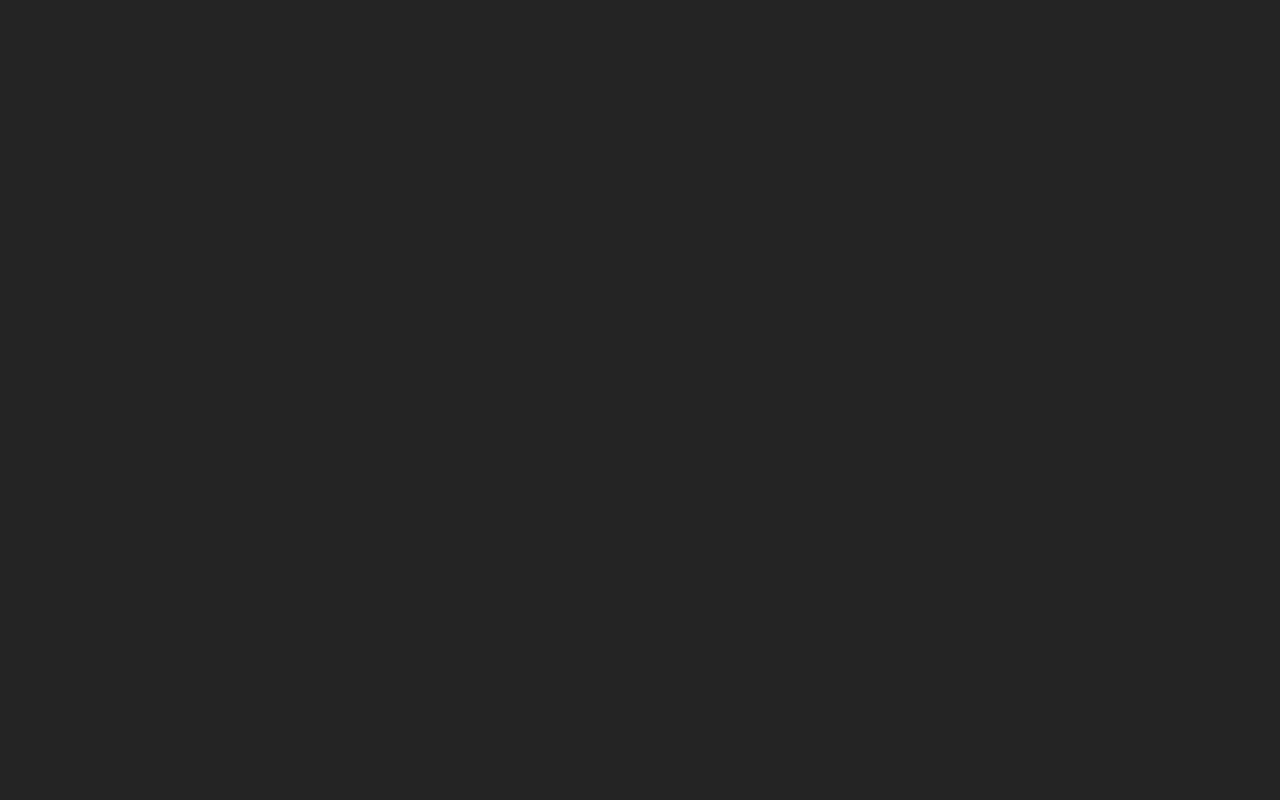
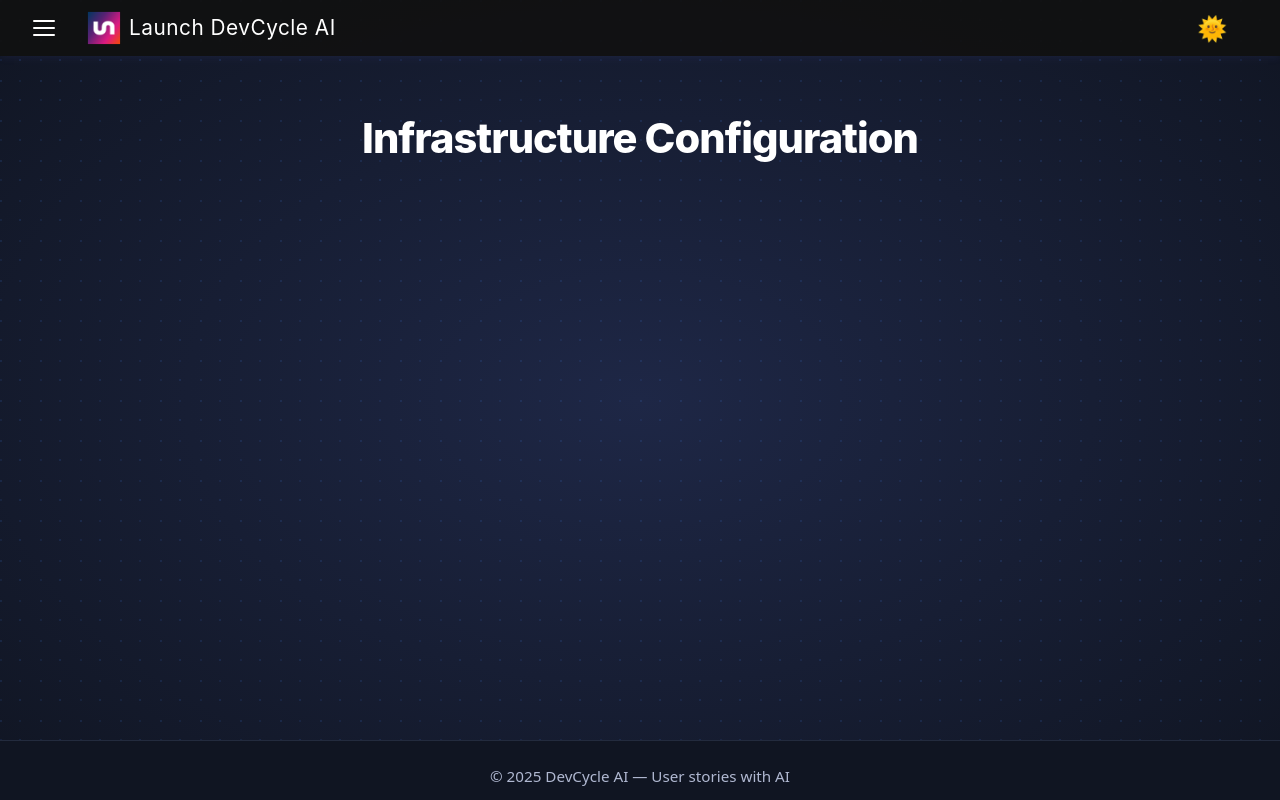
Before and after one commit to lrisaro-launch/devcycle-ai-ui, a React (Vite) app in the folder devcyclefront/: page /infrastructure in a window 1280 px wide. Before the commit this address had no page. Built offline with nearby package versions, Linux system fonts and the light colour scheme.

Commit message:
new page for infraestrucutre settings

```diff
--- a/devcyclefront/src/App.tsx
+++ b/devcyclefront/src/App.tsx
@@ -6,6 +6,7 @@ import HomePage from "./components/HomePage";
 import ReviewUserStories from "./components/ReviewUserStories";
 import SettingsPage from "./components/SettingsPage";
 import ProcessUserStories from "./components/ProcessUserStories";
+import InfrastructureConfiguration from "./components/InfrastructureConfiguration";
 
 function App() {
   return (
@@ -18,6 +19,7 @@ function App() {
           <Route path="/review" element={<ReviewUserStories />} />
           <Route path="/settings" element={<SettingsPage />} />
           <Route path="/processUserStories" element={<ProcessUserStories />} />
+          <Route path="/infrastructure" element={<InfrastructureConfiguration />} />
         </Routes>
       </Router>
     </ProcessedFileProvider>
--- /dev/null
+++ b/devcyclefront/src/components/InfrastructureConfiguration.tsx
@@ -0,0 +1,20 @@
+import React from "react";
+import AppHeader from "./AppHeader";
+import AppFooter from "./AppFooter";
+
+const InfrastructureConfiguration: React.FC = () => {
+    return (
+        <div className="pfv-bg">
+            <AppHeader />
+            <main className="pfv-main">
+                <div className="pfv-content-card">
+                    <h1 className="pfv-title">Infrastructure Configuration</h1>
+                    {/* Aquí irá la configuración de infraestructura */}
+                </div>
+            </main>
+            <AppFooter />
+        </div>
+    );
+};
+
+export default InfrastructureConfiguration;
--- a/devcyclefront/src/components/SideDrawer.tsx
+++ b/devcyclefront/src/components/SideDrawer.tsx
@@ -49,7 +49,11 @@ const SideDrawer: React.FC<SideDrawerProps> = ({ open, onClose }) => {
             </li>
             <hr className="side-drawer-separator" />
             <li>
-              <Link to="/settings" onClick={onClose}>Configuration</Link>
+              <Link to="/infrastructure" onClick={onClose}>Infrastructure Configuration</Link>
+            </li>
+            <hr className="side-drawer-separator" />
+            <li>
+              <Link to="/settings" onClick={onClose}>System Configuration</Link>
             </li>
           </ul>
           {/* Resources submenu */}
```
Also changed, not shown: devcyclefront/src/components/InfrastructureConfiguration.css (added).
